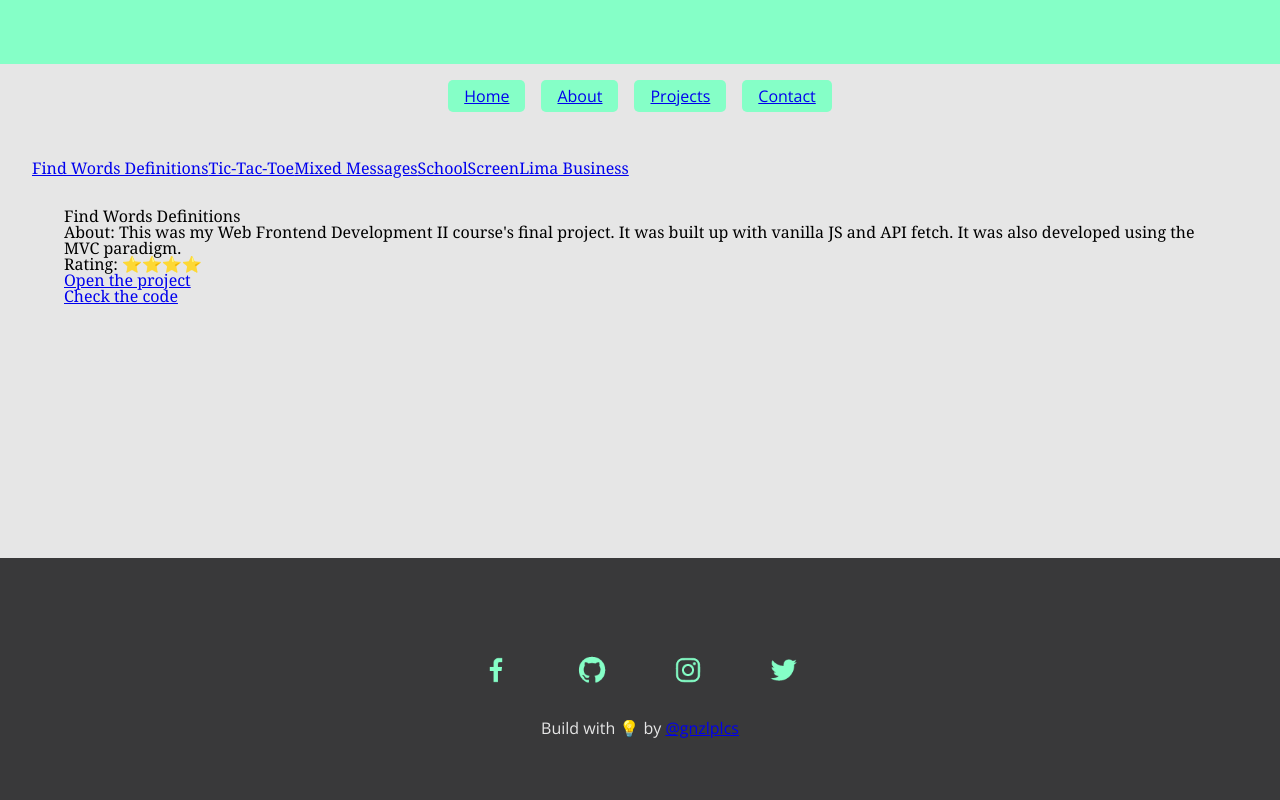
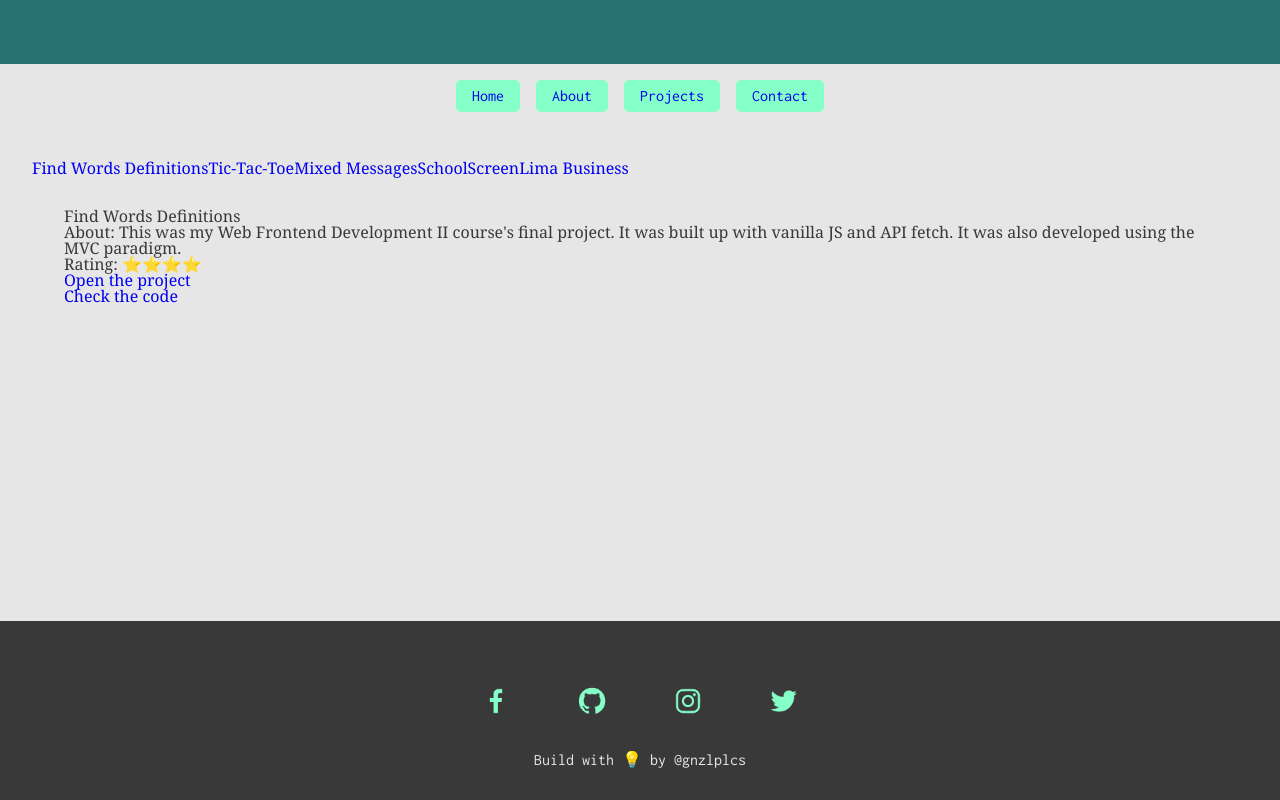
Before and after one commit to gnzlplcs/gonzalopalacios-react, a React (Create React App) app: page /projects/1001 in a window 1280 px wide. Built offline with nearby package versions, Linux system fonts and the light colour scheme.

Commit message:
add new styles

```diff
--- a/src/App.css
+++ b/src/App.css
@@ -1,4 +1,4 @@
-@import url("https://fonts.googleapis.com/css2?family=Carter+One&family=Noto+Serif:ital,wght@0,400;0,700;1,400;1,700&family=Open+Sans:ital,wght@0,400;0,700;0,800;1,400;1,700;1,800&display=swap");
+@import url("https://fonts.googleapis.com/css2?family=Inconsolata:wght@400;700&family=Noto+Serif:ital,wght@0,400;0,700;1,400;1,700&family=Ubuntu:ital,wght@0,400;0,700;1,400;1,700&display=swap");
 /* http://meyerweb.com/eric/tools/css/reset/
    v2.0 | 20110126
    License: none (public domain)
@@ -150,23 +150,23 @@ body {
   grid-template-rows: auto auto 1fr auto;
   height: 100vh;
 }
-.container header {
-  background: #85FFC7;
+
+header {
+  background: #297373;
   text-align: center;
   width: 100%;
   height: auto;
   padding: 2rem;
 }
-
-.main-title {
-  font-family: "Carter One", cursive;
-  font-size: 2rem;
-  color: #297373;
+header .main-title {
+  font-family: "Ubuntu", sans-serif;
+  font-size: 2.5rem;
+  color: #85FFC7;
 }
-
-.main-subtitle {
-  font-family: "Open Sans", sans-serif;
-  color: #39393A;
+header .main-subtitle {
+  font-family: "Ubuntu", sans-serif;
+  font-size: 1.3rem;
+  color: #FF8552;
   letter-spacing: 0.5rem;
 }
 
@@ -179,7 +179,7 @@ body {
 .container nav ul li {
   margin: 0 0.5rem;
   padding: 0.5rem 1rem;
-  font-family: "Open Sans", sans-serif;
+  font-family: "Inconsolata", monospace;
   background: #85FFC7;
   border-radius: 5px;
   cursor: pointer;
@@ -192,26 +192,74 @@ body {
   text-decoration: none;
   color: #39393A;
 }
+.container nav ul li a:hover {
+  color: #39393A;
+}
 
-.container main {
+main {
   background: #E6E6E6;
+  color: #39393A;
   padding: 2rem;
   font-family: "Noto Serif", serif;
 }
+main a {
+  text-decoration: none;
+}
 
-.container footer {
+.container .homeContent img {
+  width: 100%;
+  max-width: 540px;
+}
+
+.container .projects nav {
+  display: flex;
+  flex-direction: column;
+  justify-content: space-between;
+}
+@media only screen and (max-width: 960px) {
+  .container .projects {
+    display: grid;
+    grid-template-columns: 1fr 2fr;
+  }
+}
+@media only screen and (max-width: 1200px) {
+  .container .projects {
+    grid-template-columns: 1fr 3fr;
+  }
+}
+
+.card-project {
+  min-width: 5rem;
+  max-width: auto;
+  padding: 0.5rem;
+  background-color: #85FFC7;
+  border-radius: 0.25rem;
+}
+
+footer {
   display: flex;
   flex-direction: column;
   justify-content: center;
   align-items: center;
-  padding: 4rem 3rem;
-  font-family: "Open Sans", sans-serif;
+  padding: 2rem 3rem;
+  font-family: "Inconsolata", monospace;
   color: #E6E6E6;
   background: #39393A;
 }
-.container footer img {
+footer img {
   width: 2rem;
   margin: 2rem;
 }
+footer a {
+  text-decoration: none;
+  color: #E6E6E6;
+}
+footer a:hover {
+  color: #85FFC7;
+}
+
+.clean-link {
+  text-decoration: none;
+}
 
 /*# sourceMappingURL=App.css.map */
--- a/src/App.scss
+++ b/src/App.scss
@@ -1,5 +1,6 @@
 @import './sass/colors';
 @import './sass/layout';
+@import './sass/mixins';
 @import './sass/typography';
 @import './sass/reset';
 
@@ -13,38 +14,34 @@ body {
   background-color: $platinum
 }
 
+
 .container {
   display: grid;
   grid-template-rows: auto auto 1fr auto;
   height: 100vh;
-
-  @include MQ('S') {
-  }
-  @include MQ('M') {
-  }
-  @include MQ('L') {
-  }
 }
 
-.container header {
-  background: $aquamarine;
+header {
+  background: $skobeloff;
   text-align: center;
   width: 100%;
   height: auto;
   padding: 2rem;
+
+  & .main-title {
+    font-family: $font-main-title;
+    font-size: 2.5rem;
+    color: $aquamarine;
+  }
+
+  & .main-subtitle {
+    font-family: $font-main-title;
+    font-size: 1.3rem;
+    color: $coral;
+    letter-spacing: 0.5rem;
+  }
 }
 
-.main-title {
-  font-family: $font-main-title;
-  font-size: 2rem;
-  color: $skobeloff;
-}
-
-.main-subtitle {
-  font-family: $font-title;
-  color: $onyx;
-  letter-spacing: 0.5rem;
-}
 
 .container nav ul {
   display: flex;
@@ -63,30 +60,67 @@ body {
 
     &:hover {
       background: $coral;
-      // border-bottom: 1px solid $coral;]
       color: $onyx;
     }
 
     & a {
-      text-decoration: none;
-      color: $onyx;
+      @include customLink($onyx, $onyx);
     }
   }
 }
 
-.container main {
+main {
   background: $platinum;
+  color: $onyx;
   padding: 2rem;
   font-family: $font-text;
+
+  & a {
+    text-decoration: none;
+  }
 }
 
-.container footer {
+.container .homeContent {
+  & img {
+    width: 100%;
+    max-width: 540px;
+  }
+}
+
+.container .projects {
+  & nav {
+    display: flex;
+    flex-direction: column;
+    justify-content: space-between;
+  }
+
+  @include MQ(M) {
+    display: grid;
+    grid-template-columns: 1fr 2fr;
+  }
+
+  @include MQ(L) {
+    grid-template-columns: 1fr 3fr;
+  }
+
+}
+
+.card-project {
+  min-width: 5rem;
+  max-width: auto;
+  padding: 0.5rem;
+
+  background-color: $aquamarine;
+  border-radius: 0.25rem;
+}
+
+footer {
   display: flex;
   flex-direction: column;
   justify-content: center;
   align-items: center;
 
-  padding: 4rem 3rem;
+  padding: 2rem 3rem;
   font-family: $font-title;
   color: $platinum;
   background: $onyx;
@@ -95,4 +129,12 @@ body {
     width: 2rem;
     margin: 2rem;
   }
+
+  & a {
+    @include customLink($platinum, $aquamarine);
+  }
 }
+
+.clean-link {
+  text-decoration: none;
+}
```
Also changed, not shown: 1 other file (tests, documents, lock files or other folders).
